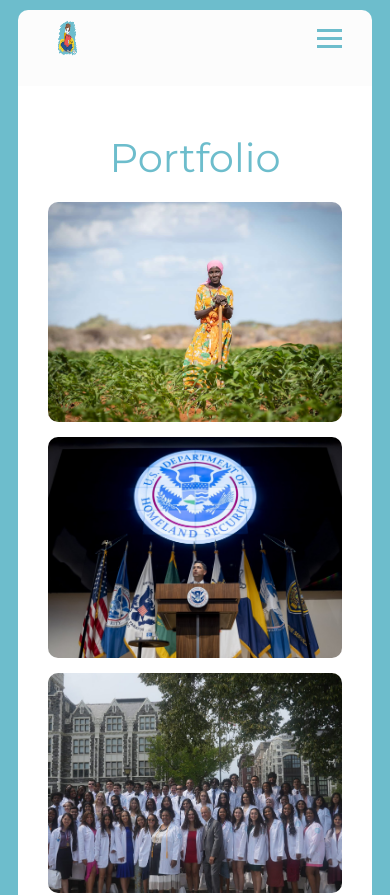
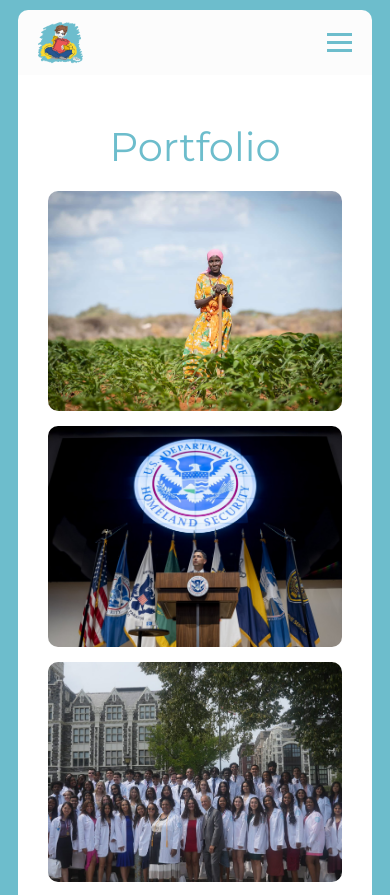
Before and after one commit to Mikalizcool/Michael-Portfolio, a React (Vite) app in the folder my-portfolio/: page / in a window 390 px wide. Shown: the top 895 px of the page. Built offline with nearby package versions, Linux system fonts and the light colour scheme; the HTML template or start-up script is replaced by a standard one.

Commit message:
feat: improve mobile navigation

```diff
--- a/my-portfolio/src/components/NormalNavbar.jsx
+++ b/my-portfolio/src/components/NormalNavbar.jsx
@@ -12,11 +12,13 @@ const NormalNavbar = () => {
     }
   return (
     <nav className="navbar">
-      <div className="nav-logo"><img className="logo" src= {logo}></img></div>
-      <div className="hamburger" onClick={toggleMenu}>
-        <span className={isOpen ? "bar open" : "bar"}></span>
-        <span className={isOpen ? "bar open" : "bar"}></span>
-        <span className={isOpen ? "bar open" : "bar"}></span>
+      <div className="nav-header">
+        <div className="nav-logo"><img className="logo" src= {logo}></img></div>
+        <div className="hamburger" onClick={toggleMenu}>
+          <span className={isOpen ? "bar open" : "bar"}></span>
+          <span className={isOpen ? "bar open" : "bar"}></span>
+          <span className={isOpen ? "bar open" : "bar"}></span>
+        </div>
       </div>
 
       <div className={`nav-links ${isOpen ? "open" : ""}`}>
--- a/my-portfolio/src/components/normalnavbar.css
+++ b/my-portfolio/src/components/normalnavbar.css
@@ -22,6 +22,8 @@
 
 .navbar img {
     width: 50%;
+    height: auto;
+    object-fit: contain;
 }
 
 /* Links (desktop view) */
@@ -65,13 +67,26 @@
 /* Mobile Styles */
 @media (max-width: 768px) {
   .navbar {
-    flex-direction: row;
+    flex-direction: column;
+    align-items: stretch;
+    padding: 10px 20px;
+  }
+
+  .nav-header {
+    display: flex;
+    justify-content: space-between;
     align-items: center;
-    justify-content: space-between;
+    width: 100%;
   }
 
   .nav-logo {
     margin-bottom: 0;
+    flex-shrink: 0;
+  }
+
+  .navbar img {
+    width: 45px;
+    height: 45px;
   }
 
   .hamburger {
@@ -82,14 +97,15 @@
 
   .nav-links {
     display: none;
-    position: absolute;
-    top: 60px;
-    left: 20px;
+    position: relative;
+    top: 0;
+    right: 0;
+    width: 100%;
     flex-direction: column;
-    background: #6dbdcc;
-    width: 150px;
-    padding: 10px;
-    border-radius: 8px;
+    background: transparent;
+    padding: 15px 0 0;
+    border-radius: 0;
+    gap: 12px;
   }
 
   .nav-links.open {
@@ -97,6 +113,8 @@
   }
 
   .nav-links a {
-    color: white;
+    color: #6dbdcc;
+    padding: 8px 0;
+    text-align: center;
   }
 }
```
